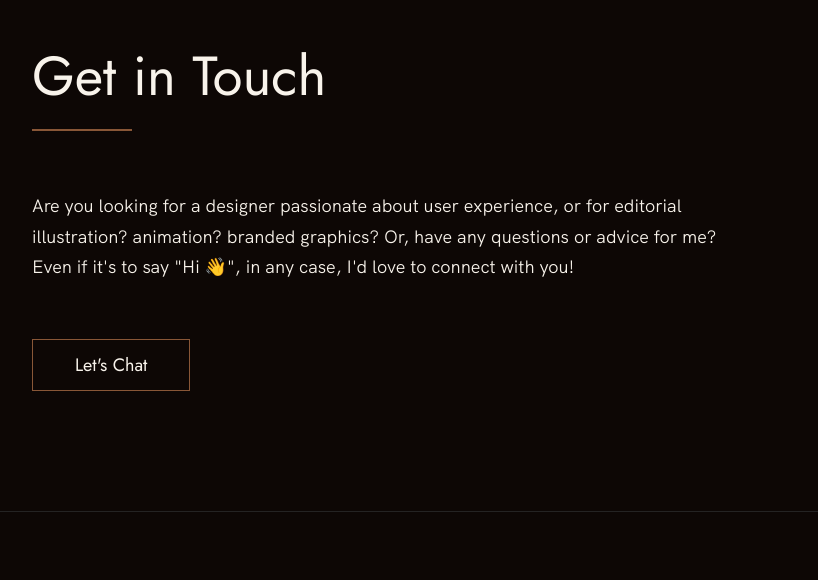
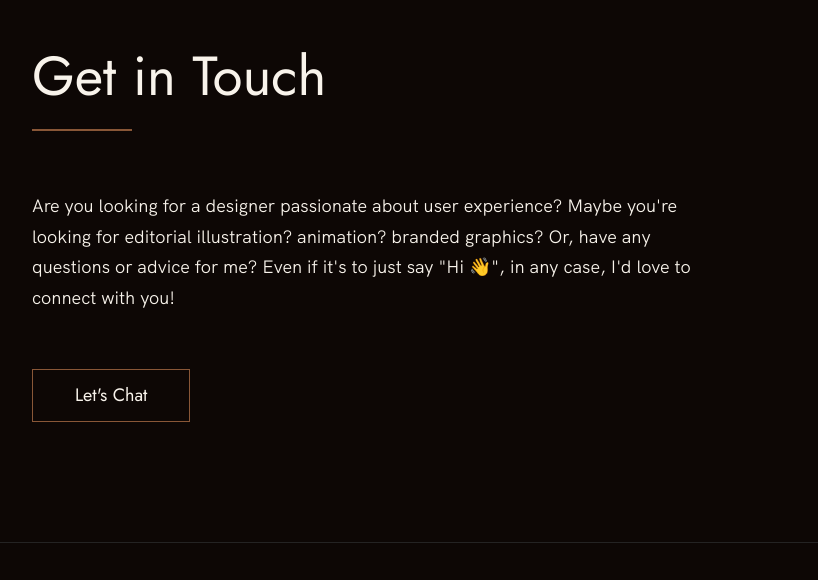
Before and after one commit to chloefitz/chloefitz-portfolio-site, a plain HTML site: page index.html in a window 1280 px wide. Shown: the part 2937-3517 px from the top of the page, without its empty margins (58-876 px from the left). Drawn offline with Linux system fonts and the light colour scheme.

Commit message:
Update contact content

```diff
--- a/index.html
+++ b/index.html
@@ -141,10 +141,10 @@
       <h2>Get in Touch</h2>
       <div class="contact__info">
         <p>
-          Are you looking for a designer passionate about user experience,
-          or for editorial illustration? animation? branded graphics?
+          Are you looking for a designer passionate about user experience?
+          Maybe you're looking for editorial illustration? animation? branded graphics?
           Or, have any questions or advice for me?
-          Even if it's to say "Hi 👋", in any case, I'd love to connect with you!
+          Even if it's to just say "Hi 👋", in any case, I'd love to connect with you!
         </p>
         <br>
         <a href="chloe.fitzgibbons@gmail.com" class="btn">Let's Chat</a>
```
